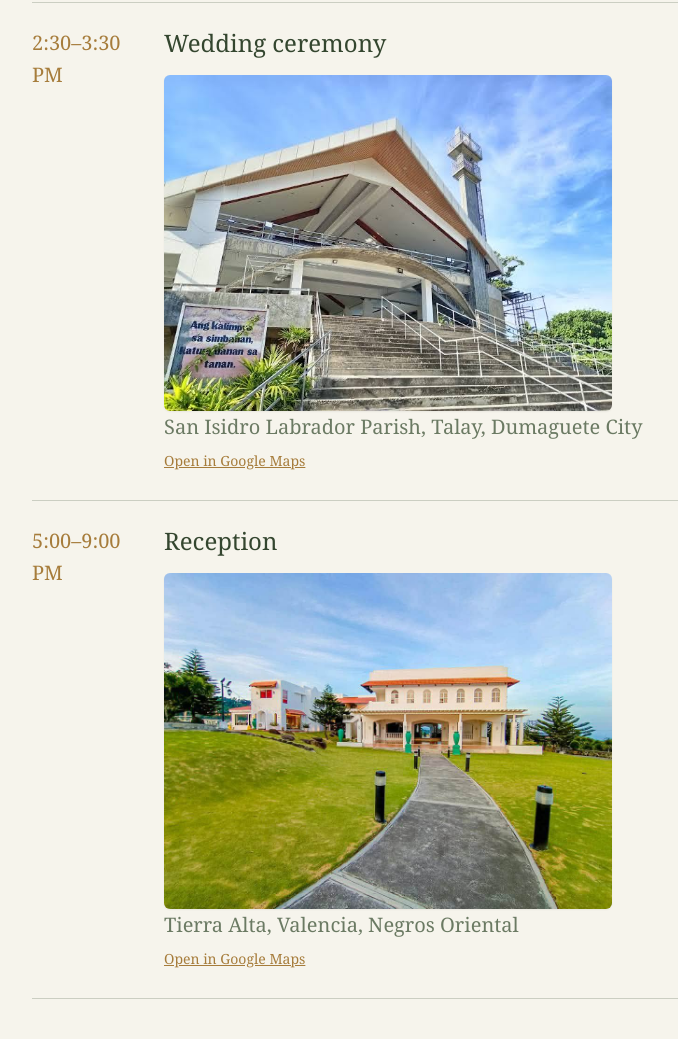
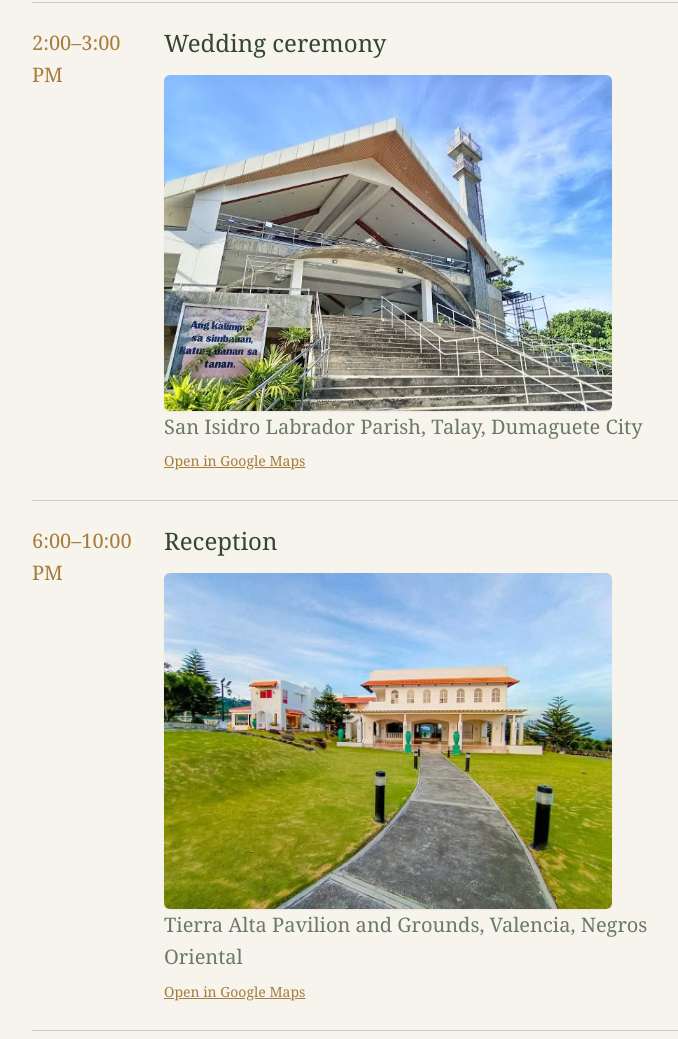
Before and after one commit to HaroldDinglasa/Emil-Rhea_Wedding_Invitation, a website: page schedule.html in a window 1280 px wide. Shown: the part 303-1342 px from the top of the page, without its empty margins (272-950 px from the left). Drawn offline with nearby package versions, Linux system fonts and the light colour scheme.

Commit message:
Update wedding schedule and reminders

```diff
--- a/schedule.html
+++ b/schedule.html
@@ -29,7 +29,7 @@
     </div>
     <div class="mx-auto mt-12 max-w-2xl border-y border-line">
       <div class="grid grid-cols-[7rem_1fr] gap-5 border-b border-line py-6">
-        <strong class="font-normal text-gold">2:30–3:30 PM</strong>
+        <strong class="font-normal text-gold">2:00–3:00 PM</strong>
         <div>
           <h2 class="text-2xl">Wedding ceremony</h2>
           <img src="church.jpg" alt="Interior of the church where the wedding ceremony will be held" class="mt-4 w-full max-w-md rounded-md object-cover shadow-sm" loading="lazy">
@@ -38,12 +38,12 @@
         </div>
       </div>
       <div class="grid grid-cols-[7rem_1fr] gap-5 py-6">
-        <strong class="font-normal text-gold">5:00–9:00 PM</strong>
+        <strong class="font-normal text-gold">6:00–10:00 PM</strong>
         <div>
           <h2 class="text-2xl">Reception</h2>
           <img src="reception.jpg" alt="Reception venue at Tierra Alta, Valencia, Negros Oriental" class="mt-4 w-full max-w-md rounded-md object-cover shadow-sm" loading="lazy">
-          <p class="text-soft">Tierra Alta, Valencia, Negros Oriental</p>
-          <a class="mt-2 inline-block text-sm text-gold underline" href="https://www.google.com/maps/search/?api=1&amp;query=Tierra+Alta+Valencia+Negros+Oriental" target="_blank" rel="noopener noreferrer">Open in Google Maps</a>
+          <p class="text-soft">Tierra Alta Pavilion and Grounds, Valencia, Negros Oriental</p>
+          <a class="mt-2 inline-block text-sm text-gold underline" href="https://www.google.com/maps/search/?api=1&amp;query=Tierra+Alta+Pavilion+and+Grounds+Valencia+Negros+Oriental" target="_blank" rel="noopener noreferrer">Open in Google Maps</a>
         </div>
       </div>
     </div>
```
Also changed, not shown: reminders.html (+1 -0 lines).
